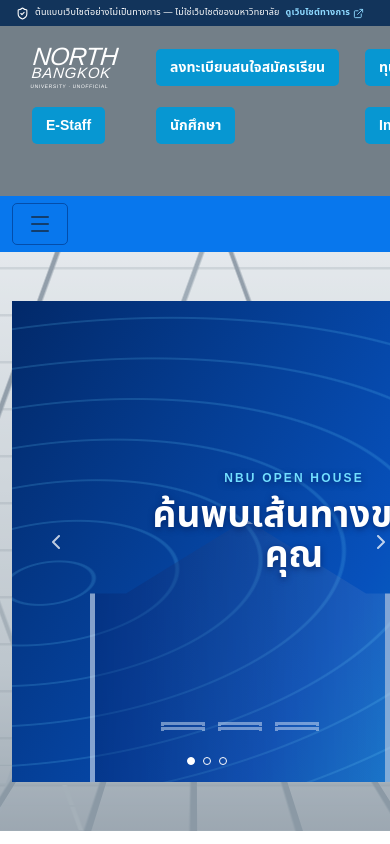
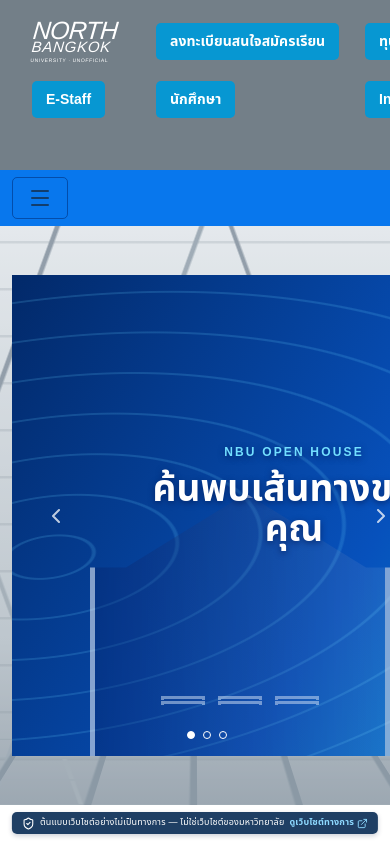
Before and after one commit to SunSnakeJack/nbu-mockup, a React (Vite) app: page / in a window 390 px wide. Shown: the top 844 px of the page. Built offline with nearby package versions, Linux system fonts and the light colour scheme.

Commit message:
fix: preserve visual header alignment

```diff
--- a/src/styles.css
+++ b/src/styles.css
@@ -22,8 +22,9 @@ button { font: inherit; }
 :focus-visible { outline: 3px solid #ffd229; outline-offset: 3px; }
 .content-width, .header-inner { width: min(calc(100% - 72px), 1298px); margin-inline: auto; }
 
-.prototype-notice { min-height: 26px; display: flex; align-items: center; justify-content: center; gap: 6px; padding: 5px 16px; background: #12345b; color: #fff; font-size: 11px; letter-spacing: .02em; }
-.prototype-notice a { display: inline-flex; align-items: center; gap: 3px; color: #8ed9ff; font-weight: 700; }
+header { position: relative; }
+.prototype-notice { position: absolute; z-index: 60; top: 0; left: 50%; height: 22px; display: flex; align-items: center; justify-content: center; gap: 5px; max-width: calc(100% - 24px); padding: 2px 10px; transform: translateX(-50%); overflow: hidden; white-space: nowrap; border-radius: 0 0 5px 5px; background: rgb(18 52 91 / .94); box-shadow: 0 2px 5px rgb(0 24 59 / .2); color: #fff; font-size: 9px; letter-spacing: .02em; pointer-events: none; }
+.prototype-notice a { display: inline-flex; align-items: center; gap: 3px; color: #8ed9ff; font-weight: 700; pointer-events: auto; }
 .utility-shell { min-height: 78px; background: var(--utility); color: #fff; }
 .utility-inner { min-height: 78px; display: flex; align-items: center; gap: 28px; }
 .wordmark { width: 90px; height: 58px; display: flex; flex-direction: column; justify-content: center; color: white; font-style: italic; line-height: .78; letter-spacing: -.05em; transform: skew(-5deg); }
@@ -214,7 +215,7 @@ button { font: inherit; }
 }
 
 @media (max-width: 520px) {
-  .prototype-notice { justify-content: flex-start; overflow: hidden; white-space: nowrap; font-size: 9px; }
+  .prototype-notice { position: fixed; top: auto; bottom: 10px; max-width: calc(100% - 20px); overflow: hidden; white-space: nowrap; border-radius: 5px; font-size: 9px; }
   .content-width { width: calc(100% - 28px); }
   .header-inner { width: auto; margin: 0; }
   .utility-shell { height: 170px; overflow: hidden; }
```
Also changed, not shown: 2 other files (tests, documents, lock files or other folders).
